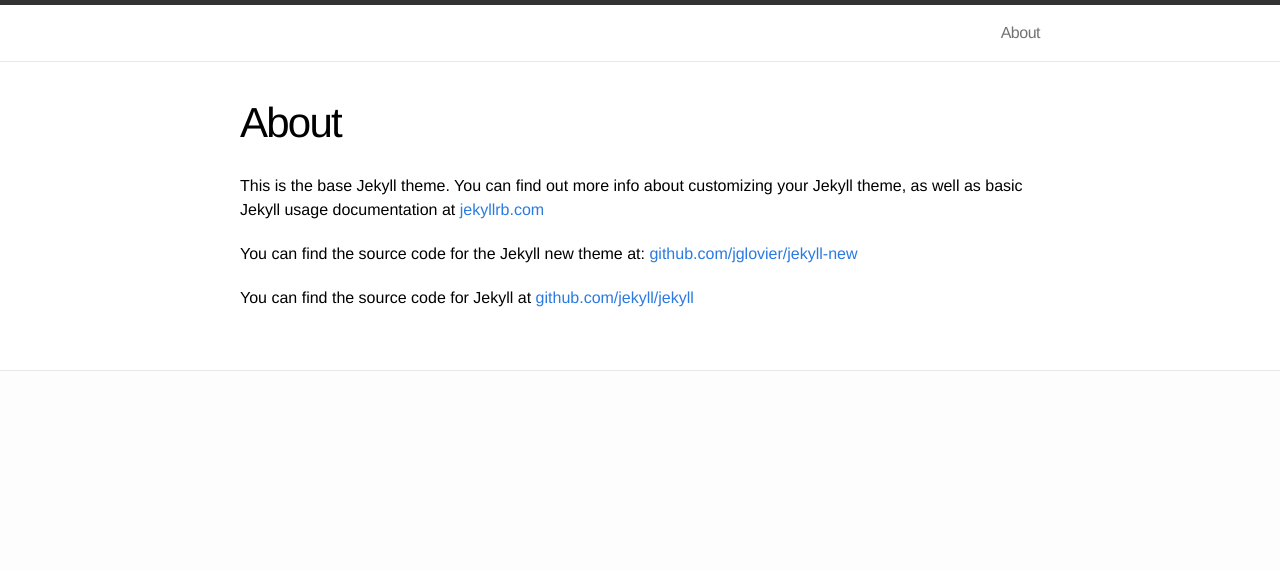
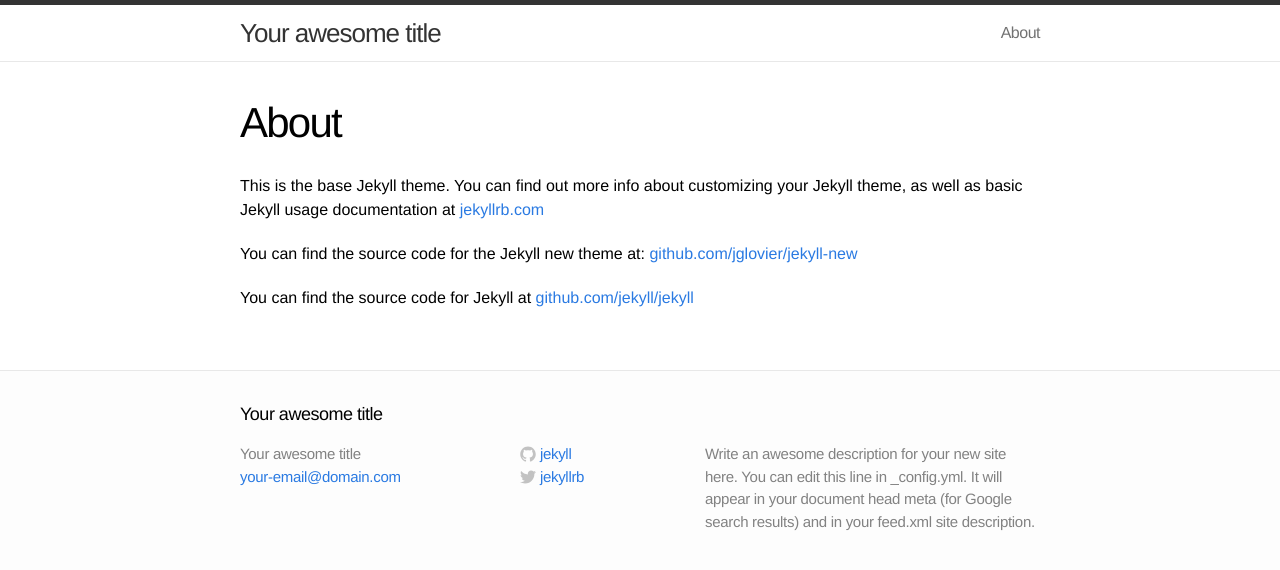
Before and after one commit to ralphguzz/shutter, a Jekyll site: the page built from about.md, in a window 1280 px wide. Shown: the top 570 px of the page. Built offline with Jekyll 4.4.1, drawn with Linux system fonts in a browser that asks for light colours; Markdown is read by kramdown in place of the engine named in the settings.

Commit message:
Update _config.yml

```diff
--- a/_config.yml
+++ b/_config.yml
@@ -1,3 +1,12 @@
-markdown: redcarpet
-baseurl: /shutter
-exclude: ['README.md']
+# Site settings
+title: Your awesome title
+email: your-email@domain.com
+description: "Write an awesome description for your new site here. You can edit this line in _config.yml. It will appear in your document head meta (for Google search results) and in your feed.xml site description."
+baseurl: ""
+url: "http://yourdomain.com"
+twitter_username: jekyllrb
+github_username:  jekyll
+
+# Build settings
+markdown: kramdown
+permalink: pretty
```
